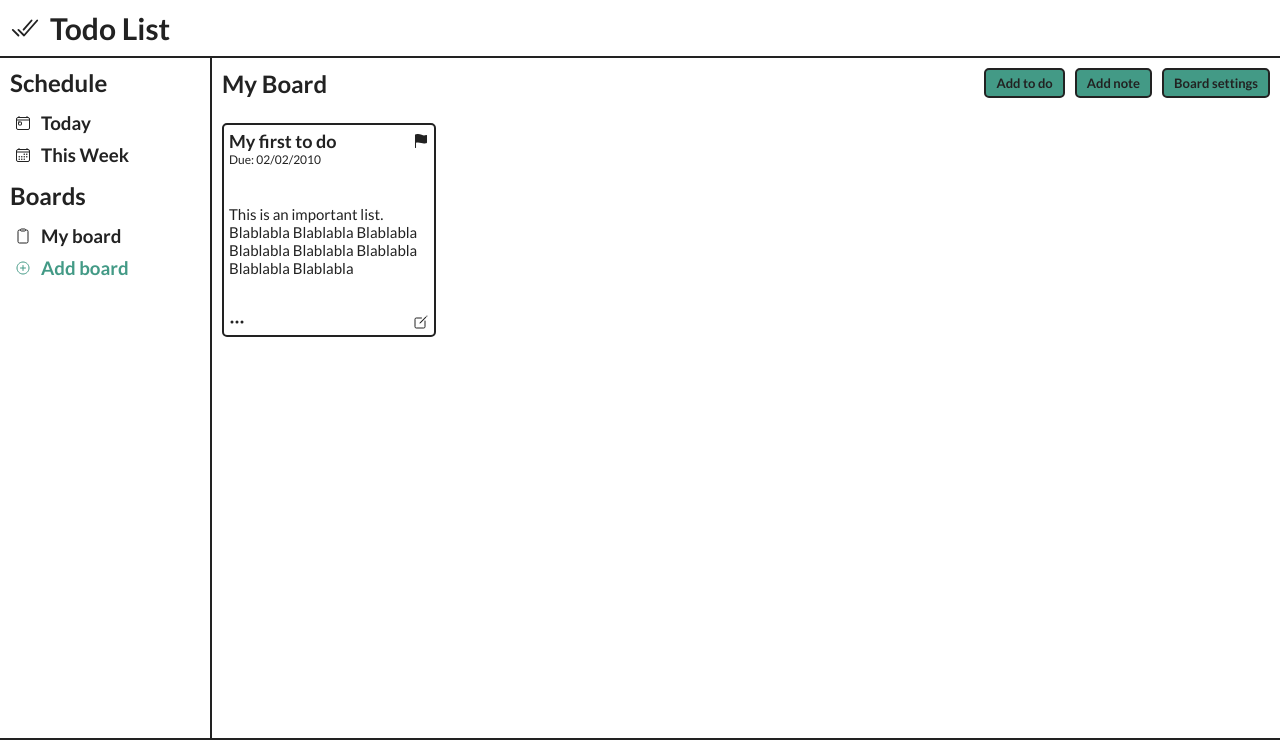
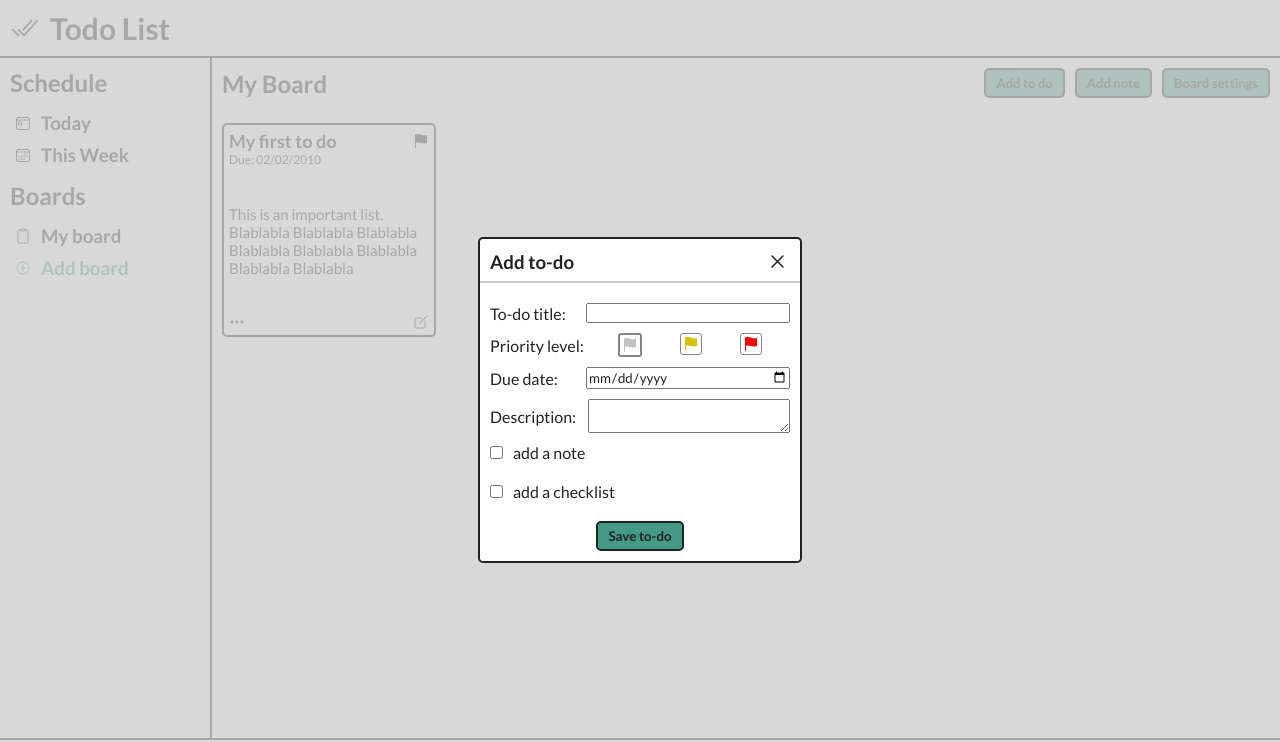
Before and after one commit to bgtti/todo-board, a website built with webpack: page dist/index.html in a window 1280 px wide. Both pictures are taken after a click on the element "Add to do". Shown: the top 742 px of the page. Built offline with nearby package versions, Linux system fonts and the light colour scheme.

Commit message:
event listeners add todo modal

```diff
--- a/src/index.css
+++ b/src/index.css
@@ -46,3 +46,6 @@ body,
 .hide {
 	display: none;
 }
+.hide > * {
+	display: none;
+}
--- a/src/index.js
+++ b/src/index.js
@@ -4,6 +4,7 @@ import { NavBars } from "./scripts/nav.js";
 import { BoardAddBoardModal } from "./scripts/boardsModals.js";
 import { allBoardsArray, displayBoardsInNav, addingNewBoard } from "./scripts/boards.js";
 import { BoardContentDisplay } from "./scripts/boardsContent.js";
+import { ToDoAddModal } from "./scripts/todoModals.js";
 
 
 let theHTML = document.querySelector("#content");
@@ -13,7 +14,8 @@ let theBody = document.createElement("div");
 theBody.classList.add('the-body');
 
 theMiddle.append(NavBars.leftNavBar, theBody);
-theMiddle.append(BoardAddBoardModal.addBoardModal);
+// theMiddle.append(BoardAddBoardModal.addBoardModal);
+theMiddle.append(ToDoAddModal.addToDoModal);
 
 theHTML.append(NavBars.topNavbar);
 theHTML.append(theMiddle);
@@ -21,7 +23,9 @@ theHTML.append(Footer.theFooter);
 
 displayBoardsInNav();
 
-//EVENT LISTENERS
+//************EVENT LISTENERS************ */
+
+//EVENT LISTENERS: BOARD
 //Add board button: open and close
 document.getElementById('navAddBoardButton').addEventListener("click", () => {
     BoardAddBoardModal.addBoardModal.classList.remove('hide');
@@ -46,6 +50,68 @@ BoardAddBoardModal.saveBoardButton.addEventListener("click", () => {
     console.log(allBoardsArray);
 }, false)
 
+//EVENTLISTENERS: TO DO
+//Add new to-do modal: open and close
+BoardContentDisplay.addToDoBtn.addEventListener("click", () => {
+    ToDoAddModal.addToDoModal.classList.remove('hide');
+}, false);
+
+
+ToDoAddModal.closeModalIcon.addEventListener("click", () => {
+    ToDoAddModal.addToDoModal.classList.add('hide');
+    //clear all fields here
+    ToDoAddModal.addToDoModal.classList.add('hide');
+}, false);
+
+//Add new to-do modal: hide and unhide note and checklist options
+
+ToDoAddModal.notesEnabledCheckBox.addEventListener("click", (e) => {
+    e.target.checked === true ? ToDoAddModal.toDoNotesContainer.classList.remove('hide') : ToDoAddModal.toDoNotesContainer.classList.add('hide');
+}, false);
+
+ToDoAddModal.checklistEnabledCheckBox.addEventListener("click", (e) => {
+    e.target.checked === true ? ToDoAddModal.toDoChecklistContainer.classList.remove('hide') : ToDoAddModal.toDoChecklistContainer.classList.add('hide');
+}, false);
+//Add new to-do modal: assigning priority level
+
+//none of this is working
+[ToDoAddModal.priorityLevel0Container, ToDoAddModal.priorityLevel1Container, ToDoAddModal.priorityLevel2Container].forEach(item => {
+    item.addEventListener("click", (e) => {
+
+        let allElements = [ToDoAddModal.priorityLevel0Container, ToDoAddModal.priorityLevel1Container, ToDoAddModal.priorityLevel2Container];
+        let removeAndAddClass = function () {
+            for (let element of allElements) {
+                element.classList.remove('selected-priority-level');
+            }
+            e.target.classList.add('selected-priority-level')
+        }
+        removeAndAddClass();
+        console.log(e.target.dataset.plevel);
+
+
+        // let chosenPriority = e.target.getAttribute('data-value');
+        // ToDoAddModal.priorityLevelIconsContainer.setAttribute('data-value', chosenPriority);
+    }, false);
+})
+
+
+// [ToDoAddModal.priorityLevel0Container, ToDoAddModal.priorityLevel1Container, ToDoAddModal.priorityLevel2Container].forEach(item => {
+//     item.addEventListener("click", (e) => {
+//         let priorityOptions = [ToDoAddModal.priorityLevel0Container, ToDoAddModal.priorityLevel1Container, ToDoAddModal.priorityLevel2Container];
+//         for (let option of priorityOptions) {
+//             option.classList.remove('selected-priority-level') //for some bizarre reason stops working
+//             console.log("yes")
+//         };
+
+//         e.target.classList.add('selected-priority-level')
+//         // let chosenPriority = e.target.getAttribute('data-value');
+//         // ToDoAddModal.priorityLevelIconsContainer.setAttribute('data-value', chosenPriority);
+//     }, false);
+// })
+
+
+
+//**********************TO BE CHANGED*************** */
 //Displaying selected board content
 theBody.append(BoardContentDisplay.topSection, BoardContentDisplay.mainSection)
 
--- a/src/scripts/boardsContent.js
+++ b/src/scripts/boardsContent.js
@@ -74,7 +74,9 @@ const BoardContentDisplay = (function () {
 
     return {
         topSection,
-        mainSection
+        mainSection,
+
+        addToDoBtn //used in event listener index.js
     }
 })()
 
--- /dev/null
+++ b/src/scripts/todoModals.js
@@ -0,0 +1,274 @@
+import "../styles/modals.css";
+import "../index.css";
+
+//***This is the UI for the modal to add new to do card***
+
+let ToDoAddModal = (function () {
+    //modal container
+    let addToDoModal = document.createElement('div');
+    addToDoModal.classList.add('modal-container', 'hide');
+
+    //subcontainer: modal content
+    let subContainerModal = document.createElement('div');
+    subContainerModal.classList.add('modal-container-sub');
+    subContainerModal.classList.add('todo-modal-add-todo-container-sub');
+
+    //heading and close icon
+    let modalTitleContainer = document.createElement('div');
+    modalTitleContainer.classList.add('modal-container-title-div');
+
+    let modalHeading = document.createElement('h3');
+    modalHeading.textContent = "Add to-do";
+
+    let closeModalIcon = document.createElement('ion-icon');
+    closeModalIcon.classList.add('modal-icon-close');
+    closeModalIcon.setAttribute('name', 'close-outline');
+
+    modalTitleContainer.append(modalHeading, closeModalIcon);
+
+    //to-do title
+    let toDoTitleContainer = document.createElement('div');
+    toDoTitleContainer.classList.add('modal-label-and-field-horizontal');
+
+    let labelForToDoName = document.createElement('label');
+    labelForToDoName.setAttribute('for', 'todoName');
+    labelForToDoName.textContent = "To-do title: ";
+    labelForToDoName.classList.add('modal-label-and-field-horizontal-label');
+
+    let inputFieldName = document.createElement('input');
+    inputFieldName.setAttribute('id', 'todoName');
+    inputFieldName.setAttribute('type', 'text');
+    inputFieldName.setAttribute('maxlength', '15');
+    inputFieldName.classList.add('modal-label-and-field-horizontal-input');
+
+    toDoTitleContainer.append(labelForToDoName, inputFieldName);
+
+    //required field warning
+    let requiredFieldWarning = document.createElement('p');
+    requiredFieldWarning.textContent = "To-do title is a required field.";
+    requiredFieldWarning.classList.add('required-field-warning');
+    requiredFieldWarning.classList.add('todo-modal-add-todo-required-field-warning');
+    requiredFieldWarning.classList.add('hide'); //DONT FORGET TO UNHIDE
+
+    //priority level
+    let prioritySettingContainer = document.createElement('div');
+    prioritySettingContainer.classList.add('modal-label-and-field-horizontal');
+
+    let labelForPriority = document.createElement('label');
+    labelForPriority.setAttribute('for', 'priorityLevel');
+    labelForPriority.textContent = "Priority level: ";
+    labelForPriority.classList.add('modal-label-and-field-horizontal-label');
+
+    let priorityLevelIconsContainer = document.createElement('div');
+    priorityLevelIconsContainer.classList.add('todo-modal-add-todo-priority-icons-container')
+    priorityLevelIconsContainer.classList.add('modal-label-and-field-horizontal-input');
+    priorityLevelIconsContainer.setAttribute('data-plevel', '0')
+
+    let priorityLevel0Container = document.createElement('div');
+    priorityLevel0Container.setAttribute('data-plevel', '0');
+    priorityLevel0Container.classList.add('priority-flag-button');
+    priorityLevel0Container.classList.add('selected-priority-level');
+    let priorityLevel0 = document.createElement('ion-icon');
+    priorityLevel0.setAttribute('name', 'flag');
+    priorityLevel0.classList.add('priority-level-0');
+    priorityLevel0Container.append(priorityLevel0);
+
+    let priorityLevel1Container = document.createElement('div');
+    priorityLevel1Container.setAttribute('data-plevel', '1');
+    priorityLevel1Container.classList.add('priority-flag-button');
+    let priorityLevel1 = document.createElement('ion-icon');
+    priorityLevel1.setAttribute('name', 'flag');
+    priorityLevel1.classList.add('priority-level-1');
+    priorityLevel1Container.append(priorityLevel1);
+
+    let priorityLevel2Container = document.createElement('div');
+    priorityLevel2Container.setAttribute('data-plevel', '2');
+    priorityLevel2Container.classList.add('priority-flag-button');
+    let priorityLevel2 = document.createElement('ion-icon');
+    priorityLevel2.setAttribute('name', 'flag');
+    priorityLevel2.classList.add('priority-level-2');
+    priorityLevel2Container.append(priorityLevel2);
+
+    priorityLevelIconsContainer.append(priorityLevel0Container, priorityLevel1Container, priorityLevel2Container);
+
+    prioritySettingContainer.append(labelForPriority, priorityLevelIconsContainer);
+
+    //due date
+    let dueDateContainer = document.createElement('div');
+    dueDateContainer.classList.add('modal-label-and-field-horizontal');
+
+    let labelForDueDate = document.createElement('label');
+    labelForDueDate.setAttribute('for', 'dueDate');
+    labelForDueDate.textContent = "Due date: ";
+    labelForDueDate.classList.add('modal-label-and-field-horizontal-label');
+
+    let dueDateSelection = document.createElement('input');
+    dueDateSelection.setAttribute('id', 'dueDate');
+    dueDateSelection.setAttribute('type', 'date');
+    dueDateSelection.setAttribute('name', 'Due date');
+    dueDateSelection.classList.add('modal-label-and-field-horizontal-input');
+
+    dueDateContainer.append(labelForDueDate, dueDateSelection);
+
+    //description
+    let toDoDescriptionContainer = document.createElement('div');
+    toDoDescriptionContainer.classList.add('modal-label-and-field-horizontal');
+
+    let labelForDescription = document.createElement('label');
+    labelForDescription.setAttribute('for', 'toDoDescription');
+    labelForDescription.textContent = "Description: ";
+    labelForDescription.classList.add('modal-label-and-field-horizontal-label');
+
+    let toDoDescription = document.createElement('textarea');
+    toDoDescription.setAttribute('id', 'toDoDescription');
+    toDoDescription.setAttribute('name', 'To-do Description');
+    toDoDescription.setAttribute('maxlength', '100');
+    toDoDescription.classList.add('modal-label-and-field-horizontal-input');
+
+    toDoDescriptionContainer.append(labelForDescription, toDoDescription);
+
+    //enable notes
+    let enableNotesContainer = document.createElement('div');
+    enableNotesContainer.classList.add('todo-modal-add-todo-check-container');
+
+    let notesEnabledCheckBox = document.createElement('input');
+    notesEnabledCheckBox.setAttribute('id', 'enableNotes');
+    notesEnabledCheckBox.setAttribute('type', 'checkbox');
+    notesEnabledCheckBox.setAttribute('name', 'Add a note');
+
+    let labelForEnablingNotes = document.createElement('label');
+    labelForEnablingNotes.setAttribute('for', 'enableNotes');
+    labelForEnablingNotes.textContent = " add a note";
+
+    enableNotesContainer.append(notesEnabledCheckBox, labelForEnablingNotes);
+
+
+    //notes
+    let toDoNotesContainer = document.createElement('div');
+    toDoNotesContainer.classList.add('modal-label-and-field-vertical');
+    toDoNotesContainer.classList.add('hide');
+
+    let labelForNotes = document.createElement('label');
+    labelForNotes.setAttribute('for', 'toDoNotes');
+    labelForNotes.textContent = "Notes: ";
+    labelForNotes.classList.add('modal-label-and-field-vertical-children');
+
+    let toDoNotes = document.createElement('textarea');
+    toDoNotes.setAttribute('id', 'toDoNotes');
+    toDoNotes.setAttribute('name', 'To-do Notes');
+    toDoNotes.setAttribute('maxlength', '250');
+    toDoNotes.classList.add('modal-label-and-field-vertical-children');
+
+    toDoNotesContainer.append(labelForNotes, toDoNotes);
+
+    //enable checklist
+    let enableChecklistContainer = document.createElement('div');
+    enableChecklistContainer.classList.add('todo-modal-add-todo-check-container');
+
+    let checklistEnabledCheckBox = document.createElement('input');
+    checklistEnabledCheckBox.setAttribute('id', 'enableChecklist');
+    checklistEnabledCheckBox.setAttribute('type', 'checkbox');
+    checklistEnabledCheckBox.setAttribute('name', 'Add a checklist');
+
+    let labelForEnablingChecklist = document.createElement('label');
+    labelForEnablingChecklist.setAttribute('for', 'enableChecklist');
+    labelForEnablingChecklist.textContent = " add a checklist";
+
+    enableChecklistContainer.append(checklistEnabledCheckBox, labelForEnablingChecklist);
+
+    //checklist
+    let toDoChecklistContainer = document.createElement('div');
+    toDoChecklistContainer.classList.add('todo-modal-add-todo-checklist-container');
+    toDoChecklistContainer.classList.add('hide');
+
+    let addToChecklistContainer = document.createElement('div');
+    addToChecklistContainer.classList.add('todo-modal-add-todo-add-checklist-container');
+
+    let addToChecklist = document.createElement('input');
+    addToChecklist.setAttribute('type', 'text');
+    addToChecklist.setAttribute('maxlength', '20');
+    addToChecklist.setAttribute('id', 'checklist');
+    addToChecklist.setAttribute('placeholder', 'List item...');
+    addToChecklist.classList.add('todo-modal-add-todo-add-checklist-input');
+
+    let addToChecklistBtn = document.createElement('div');
+    addToChecklistBtn.textContent = "Add";
+    addToChecklistBtn.classList.add('todo-modal-add-todo-add-checklist-btn');
+
+    addToChecklistContainer.append(addToChecklist, addToChecklistBtn);
+
+    let checklistUl = document.createElement('ul');
+    checklistUl.classList.add('todo-modal-add-todo-ul-container');
+
+
+    let EXAMPLE1 = document.createElement('li'); //ERASE
+    EXAMPLE1.classList.add('todo-modal-add-todo-item')
+    EXAMPLE1.classList.add('todo-modal-add-todo-checked-item')
+    let EXAMPLE1DIV = document.createElement('div');
+    let EXAMPLE1CHECK = document.createElement('ion-icon');//ERASE
+    EXAMPLE1CHECK.classList.add('todo-modal-add-todo-check-icon')
+    EXAMPLE1CHECK.setAttribute('name', 'checkmark'); //ERASE
+    let EXAMPLE1LI = document.createElement('p');//ERASE
+    EXAMPLE1LI.textContent = "this is something"
+    let EXAMPLE1TRASH = document.createElement('ion-icon');//ERASE
+    EXAMPLE1TRASH.setAttribute('name', 'trash'); //ERASE
+    EXAMPLE1TRASH.classList.add('todo-modal-add-todo-trash-icon')
+    EXAMPLE1DIV.append(EXAMPLE1CHECK, EXAMPLE1LI, EXAMPLE1TRASH); //ERASE
+    EXAMPLE1.append(EXAMPLE1DIV); //ERASE
+
+    let EXAMPLE2 = document.createElement('li'); //ERASE
+    EXAMPLE2.classList.add('todo-modal-add-todo-item')
+    let EXAMPLE2DIV = document.createElement('div');
+    let EXAMPLE2CHECK = document.createElement('ion-icon');//ERASE
+    EXAMPLE2CHECK.setAttribute('name', 'checkmark'); //ERASE
+    EXAMPLE2CHECK.classList.add('todo-modal-add-todo-check-icon')
+    let EXAMPLE2LI = document.createElement('p');//ERASE
+    EXAMPLE2LI.textContent = "this is something"
+    let EXAMPLE2TRASH = document.createElement('ion-icon');//ERASE
+    EXAMPLE2TRASH.setAttribute('name', 'trash'); //ERASE
+    EXAMPLE2TRASH.classList.add('todo-modal-add-todo-trash-icon')
+    EXAMPLE2DIV.append(EXAMPLE2CHECK, EXAMPLE2LI, EXAMPLE2TRASH); //ERASE
+    EXAMPLE2.append(EXAMPLE2DIV); //ERASE
+
+    checklistUl.append(EXAMPLE1, EXAMPLE2);
+
+    toDoChecklistContainer.append(addToChecklistContainer, checklistUl);
+
+    //save button
+    let saveToDoButton = document.createElement('button');
+    saveToDoButton.setAttribute('type', 'button')
+    saveToDoButton.classList.add('modal-btn');
+    saveToDoButton.innerText = "Save to-do";
+
+    //adding elements to subcontainer
+    subContainerModal.append(modalTitleContainer, toDoTitleContainer, requiredFieldWarning, prioritySettingContainer, dueDateContainer, toDoDescriptionContainer, enableNotesContainer, toDoNotesContainer, enableChecklistContainer, toDoChecklistContainer, saveToDoButton)
+
+    // adding subcontainer to container
+    addToDoModal.append(subContainerModal);
+
+    return {
+        addToDoModal,//used in index.js to open modal
+
+        inputFieldName, // used in todo.js to create to-do
+        dueDateSelection, // used in todo.js to create to-do
+        toDoDescription, // used in todo.js to create to-do
+        closeModalIcon, // used in index.js to close modal
+        notesEnabledCheckBox, //used in index.js to open notes
+        toDoNotesContainer,//used in index.js to open notes
+        checklistEnabledCheckBox, //used in index.js to open checklist
+        toDoChecklistContainer,//used in index.js to open checklist
+        priorityLevel0Container, //used in index.js to read priority value
+        priorityLevel1Container, //used in index.js to read priority value
+        priorityLevel2Container, //used in index.js to read priority value
+        priorityLevelIconsContainer,//used in index.js to read priority value
+
+        // closeModalIcon,//used in index.js to close modal CHECK
+        // inputField, //used in boards.js to get user input to create board AND in index.js to have input cleared when user closes modal CHECK
+        // saveToDoButton, //used in boards.js to save newly created board CHECK
+        // requiredFieldWarning //used in boards.js when save board btn is clicked CHECK
+    }
+})()
+
+export {
+    ToDoAddModal //used in index.js and todo.js
+}
--- a/src/styles/modals.css
+++ b/src/styles/modals.css
@@ -1,3 +1,4 @@
+/* General: all modals */
 .modal-container {
 	position: fixed;
 	top: 0;
@@ -64,3 +65,141 @@
 	font-size: 12px;
 	font-style: italic;
 }
+
+.modal-label-and-field-horizontal {
+	width: 100%;
+	display: flex;
+	align-items: center;
+	justify-content: space-between;
+}
+.modal-label-and-field-horizontal-label {
+	margin-left: var(--mMargin);
+}
+.modal-label-and-field-horizontal-input {
+	margin-right: var(--mMargin);
+	width: 200px;
+}
+.modal-label-and-field-vertical {
+	display: flex;
+	flex-direction: column;
+	gap: var(--mMargin);
+	align-self: flex-start;
+	width: 100%;
+}
+.modal-label-and-field-vertical-children {
+	margin: 0 var(--mMargin);
+}
+
+/* ADD TO-DO MODAL */
+
+.todo-modal-add-todo-container-sub {
+	width: 320px;
+	gap: var(--mMargin);
+}
+.todo-modal-add-todo-required-field-warning {
+	margin-right: var(--mMargin);
+	align-self: flex-end;
+}
+.todo-modal-add-todo-priority-icons-container {
+	display: flex;
+	justify-items: center;
+	justify-content: space-evenly;
+	gap: var(--mMargin);
+}
+.priority-flag-button {
+	width: 20px;
+	height: 20px;
+	border: 1px rgb(133, 133, 133) solid;
+	border-radius: 3px;
+	display: flex;
+	align-items: center;
+	justify-content: center;
+	cursor: pointer;
+}
+.selected-priority-level {
+	border: 2px rgb(133, 133, 133) solid;
+}
+.priority-flag-button:hover {
+	background-color: rgb(97, 97, 97);
+}
+.priority-level-0 {
+	color: rgb(194, 194, 194);
+}
+.priority-level-1 {
+	color: rgb(214, 193, 0);
+}
+.priority-level-2 {
+	color: rgb(248, 0, 0);
+}
+.todo-modal-add-todo-check-container {
+	align-self: flex-start;
+	margin-left: var(--mMargin);
+	display: flex;
+	align-items: center;
+	gap: var(--mMargin);
+}
+.todo-modal-add-todo-checklist-container {
+	width: 100%;
+}
+.todo-modal-add-todo-add-checklist-container {
+	margin: 0 var(--mMargin);
+	display: flex;
+	gap: var(--mMargin);
+}
+.todo-modal-add-todo-add-checklist-input {
+	width: 200px;
+}
+.todo-modal-add-todo-add-checklist-btn {
+	text-align: center;
+	flex-grow: 2;
+	background-color: rgb(199, 199, 199);
+	font-size: 12px;
+	font-weight: bold;
+	display: flex;
+	align-items: center;
+	justify-content: center;
+	border: 2px rgb(133, 133, 133) solid;
+	border-radius: 3px;
+}
+.todo-modal-add-todo-add-checklist-btn:hover {
+	background-color: gray;
+}
+.todo-modal-add-todo-ul-container {
+	margin: var(--mMargin);
+}
+
+.todo-modal-add-todo-item div {
+	display: flex;
+	width: 100%;
+	align-items: center;
+	gap: var(--mMargin);
+}
+
+.todo-modal-add-todo-item div p {
+	flex-grow: 2;
+}
+
+.todo-modal-add-todo-check-icon {
+	color: rgb(224, 224, 224);
+}
+
+.todo-modal-add-todo-trash-icon {
+	color: gray;
+}
+
+.todo-modal-add-todo-item :hover {
+	background-color: rgb(245, 245, 245);
+}
+.todo-modal-add-todo-item div > :hover {
+	color: black;
+}
+/* check list item checked */
+.todo-modal-add-todo-checked-item div {
+	background-color: gray;
+}
+.todo-modal-add-todo-checked-item div p {
+	text-decoration: line-through;
+}
+.todo-modal-add-todo-checked-item div > * {
+	color: rgb(189, 189, 189);
+}
```
Also changed, not shown: src/scripts/todo.js (added, +83 -0 lines), src/scripts/todolist.js (deleted, +0 -11 lines), dist/main.js.
